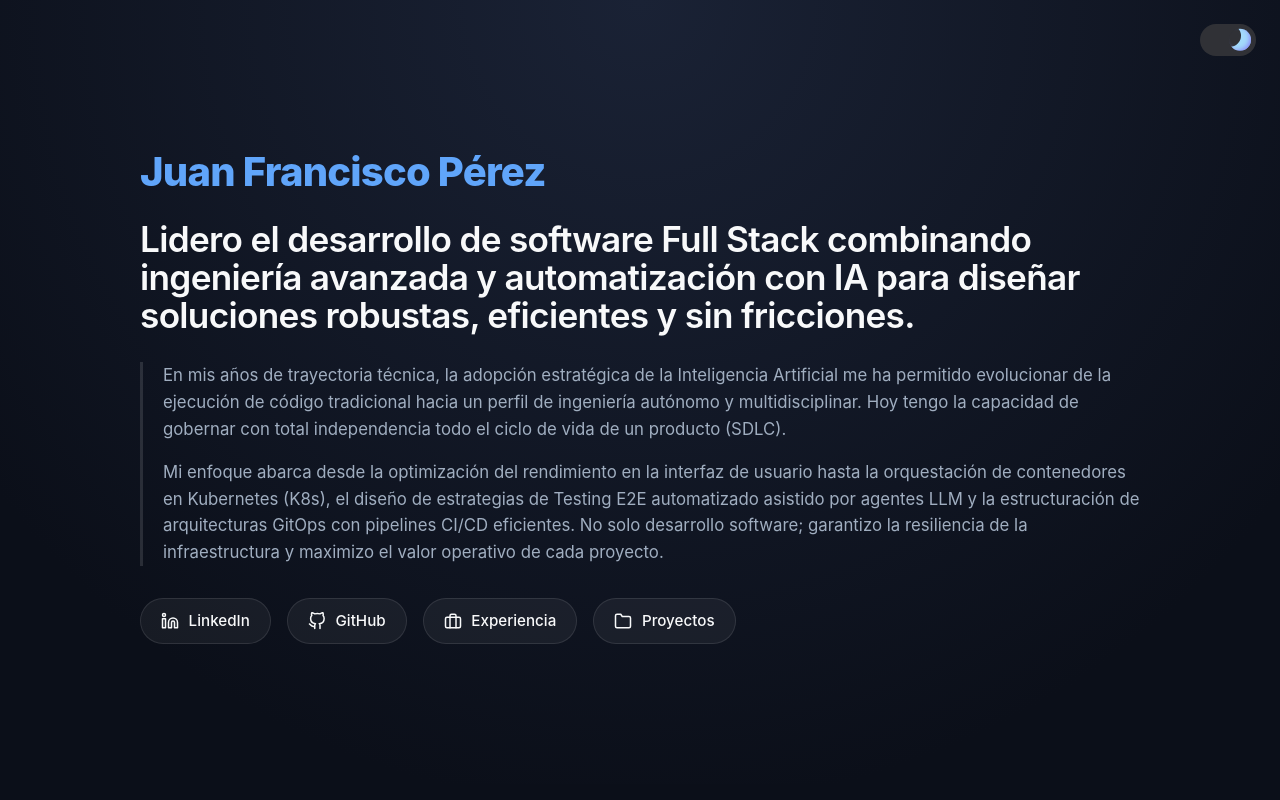
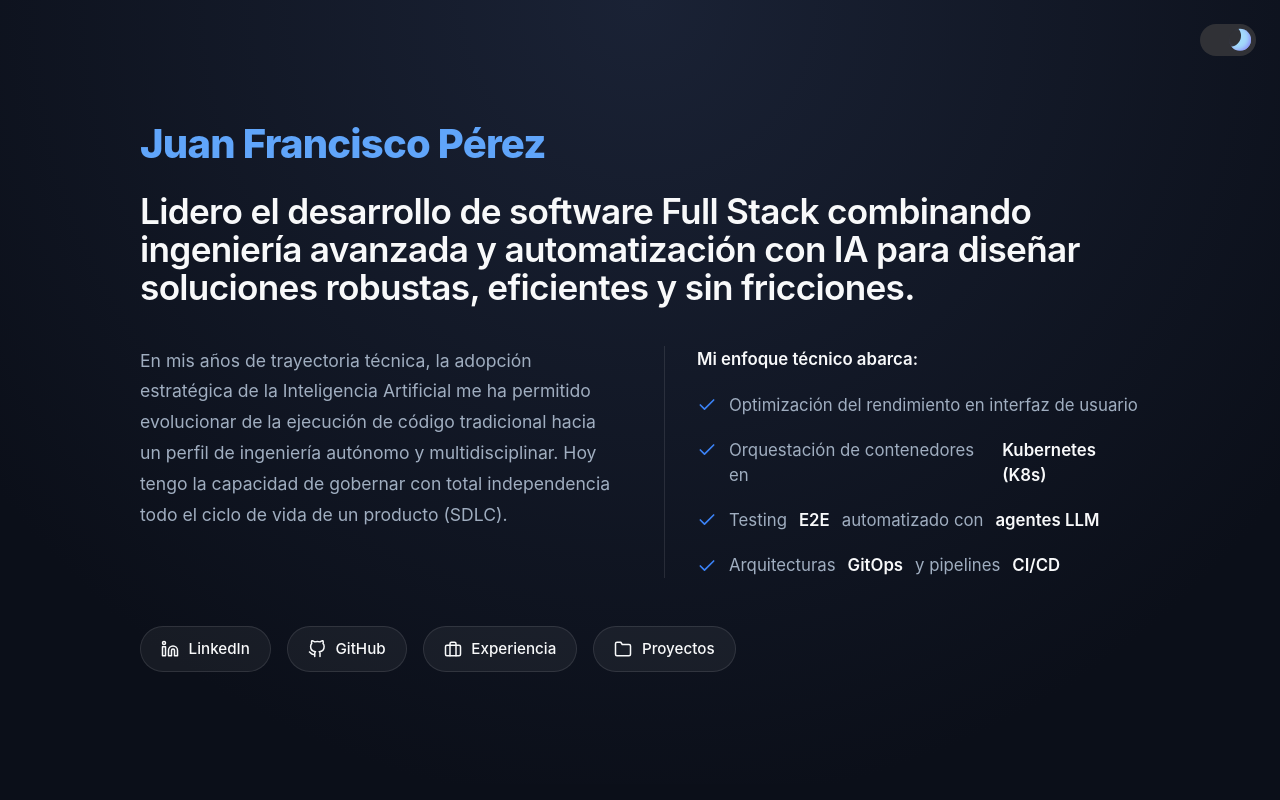
Before and after one commit to juanFRANvelilla/personal-portfolio, an Angular app: page / in a window 1280 px wide. Shown: the top 800 px of the page. Built offline with nearby package versions, Linux system fonts and the light colour scheme.

Commit message:
ajuste de formato

```diff
--- a/src/app/app.css
+++ b/src/app/app.css
@@ -133,34 +133,90 @@ h1, h2, h3, h4 {
   text-align: left;
 }
 
-.hero-description {
-  font-size: 1.05rem;
-  color: var(--text-secondary);
-  margin: 1.25rem 0 1.75rem;
-  max-width: 980px;
-  padding-left: 1.25rem;
-  border-left: 3px solid rgba(255, 255, 255, 0.12);
-}
-
-.hero-description p {
-  margin: 0;
-}
-
-.hero-description p + p {
-  margin-top: 1rem;
-}
-
-.portfolio-container.light-theme .hero-description {
-  border-left-color: rgba(26, 32, 44, 0.12);
-}
-
 .hero-title {
   font-size: 2.2rem;
   line-height: 1.08;
   letter-spacing: -0.02em;
-  margin-bottom: 1.75rem;
+  margin-bottom: 2.5rem;
   max-width: 1200px;
 }
+
+.hero-description-grid {
+  display: grid;
+  grid-template-columns: 1fr;
+  gap: 2.5rem;
+  margin-bottom: 3rem;
+  max-width: 1000px;
+}
+
+@media (min-width: 800px) {
+  .hero-description-grid {
+    grid-template-columns: 1fr 1fr;
+    gap: 3rem;
+  }
+}
+
+.hero-intro p {
+  font-size: 1.1rem;
+  line-height: 1.75;
+  color: var(--text-secondary);
+  margin: 0;
+}
+
+.hero-focus {
+  display: flex;
+  flex-direction: column;
+}
+
+@media (min-width: 800px) {
+  .hero-focus {
+    padding-left: 2rem;
+    border-left: 1px solid rgba(255, 255, 255, 0.1);
+  }
+  .portfolio-container.light-theme .hero-focus {
+    border-left-color: rgba(0, 0, 0, 0.1);
+  }
+}
+
+.focus-title {
+  font-size: 1.05rem;
+  font-weight: 600;
+  color: var(--text-primary);
+  margin: 0 0 1.25rem 0;
+}
+
+.focus-list {
+  list-style: none;
+  padding: 0;
+  margin: 0;
+  display: flex;
+  flex-direction: column;
+  gap: 1.25rem;
+}
+
+.focus-list li {
+  display: flex;
+  align-items: flex-start;
+  gap: 0.75rem;
+  font-size: 1.05rem;
+  line-height: 1.5;
+  color: var(--text-secondary);
+}
+
+.focus-list strong {
+  color: var(--text-primary);
+  font-weight: 600;
+}
+
+.check-icon {
+  width: 20px;
+  height: 20px;
+  color: var(--accent-color);
+  flex-shrink: 0;
+  margin-top: 0.15rem;
+}
+
+
 
 .hero-name-container {
   margin-bottom: 0.5rem;
--- a/src/app/pages/home/home.html
+++ b/src/app/pages/home/home.html
@@ -13,13 +13,36 @@
       Lidero el desarrollo de software Full Stack combinando ingeniería avanzada y automatización con IA para diseñar soluciones robustas, eficientes y sin fricciones.
     </h1>
 
-    <div class="hero-description">
-      <p>
-        En mis años de trayectoria técnica, la adopción estratégica de la Inteligencia Artificial me ha permitido evolucionar de la ejecución de código tradicional hacia un perfil de ingeniería autónomo y multidisciplinar. Hoy tengo la capacidad de gobernar con total independencia todo el ciclo de vida de un producto (SDLC).
-      </p>
-      <p>
-        Mi enfoque abarca desde la optimización del rendimiento en la interfaz de usuario hasta la orquestación de contenedores en Kubernetes (K8s), el diseño de estrategias de Testing E2E automatizado asistido por agentes LLM y la estructuración de arquitecturas GitOps con pipelines CI/CD eficientes. No solo desarrollo software; garantizo la resiliencia de la infraestructura y maximizo el valor operativo de cada proyecto.
-      </p>
+    <div class="hero-description-grid">
+      <!-- Columna Izquierda: Introducción -->
+      <div class="hero-intro">
+        <p>
+          En mis años de trayectoria técnica, la adopción estratégica de la Inteligencia Artificial me ha permitido evolucionar de la ejecución de código tradicional hacia un perfil de ingeniería autónomo y multidisciplinar. Hoy tengo la capacidad de gobernar con total independencia todo el ciclo de vida de un producto (SDLC).
+        </p>
+      </div>
+
+      <!-- Columna Derecha: Enfoque y Tecnologías -->
+      <div class="hero-focus">
+        <p class="focus-title">Mi enfoque técnico abarca:</p>
+        <ul class="focus-list">
+          <li>
+            <svg viewBox="0 0 24 24" class="check-icon" fill="none" stroke="currentColor" stroke-width="2" stroke-linecap="round" stroke-linejoin="round"><polyline points="20 6 9 17 4 12"></polyline></svg>
+            Optimización del rendimiento en interfaz de usuario
+          </li>
+          <li>
+            <svg viewBox="0 0 24 24" class="check-icon" fill="none" stroke="currentColor" stroke-width="2" stroke-linecap="round" stroke-linejoin="round"><polyline points="20 6 9 17 4 12"></polyline></svg>
+            Orquestación de contenedores en <strong>Kubernetes (K8s)</strong>
+          </li>
+          <li>
+            <svg viewBox="0 0 24 24" class="check-icon" fill="none" stroke="currentColor" stroke-width="2" stroke-linecap="round" stroke-linejoin="round"><polyline points="20 6 9 17 4 12"></polyline></svg>
+            Testing <strong>E2E</strong> automatizado con <strong>agentes LLM</strong>
+          </li>
+          <li>
+            <svg viewBox="0 0 24 24" class="check-icon" fill="none" stroke="currentColor" stroke-width="2" stroke-linecap="round" stroke-linejoin="round"><polyline points="20 6 9 17 4 12"></polyline></svg>
+            Arquitecturas <strong>GitOps</strong> y pipelines <strong>CI/CD</strong>
+          </li>
+        </ul>
+      </div>
     </div>
 
     <div class="hero-social-pills">
```
